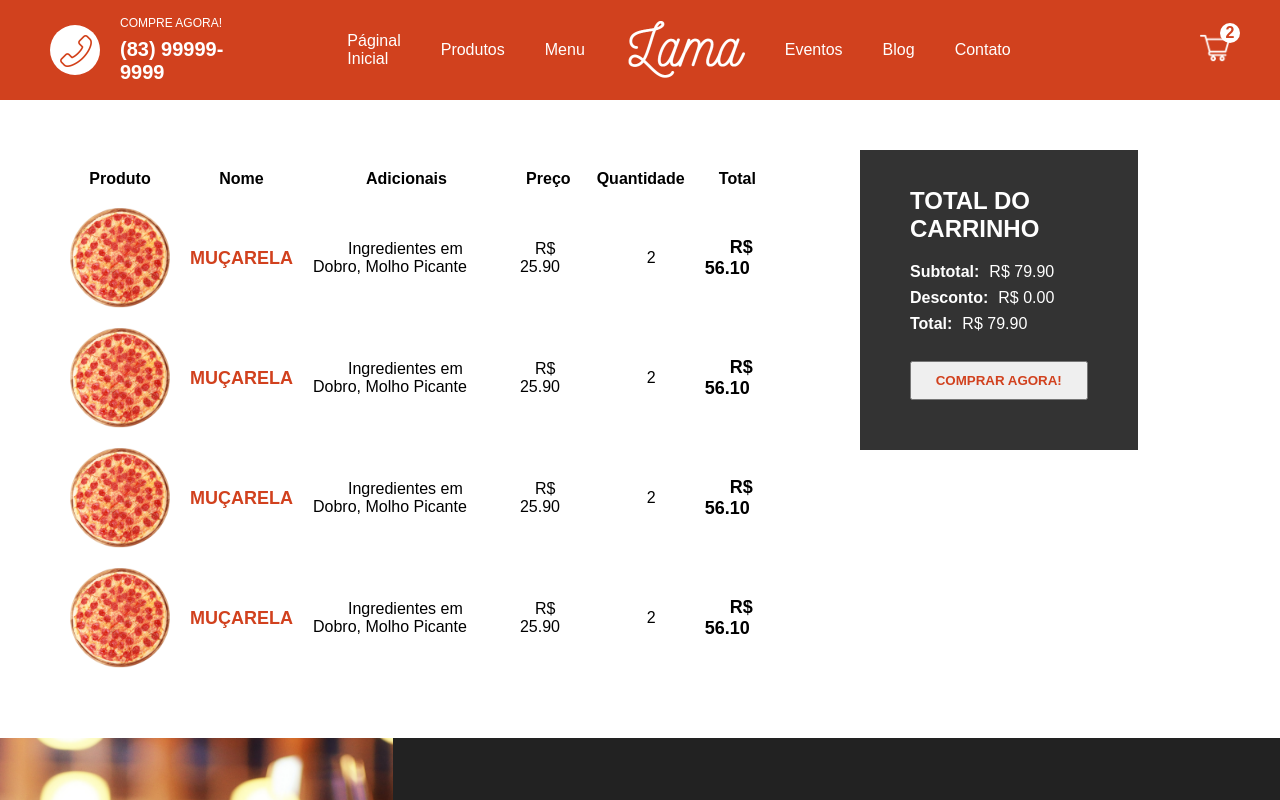
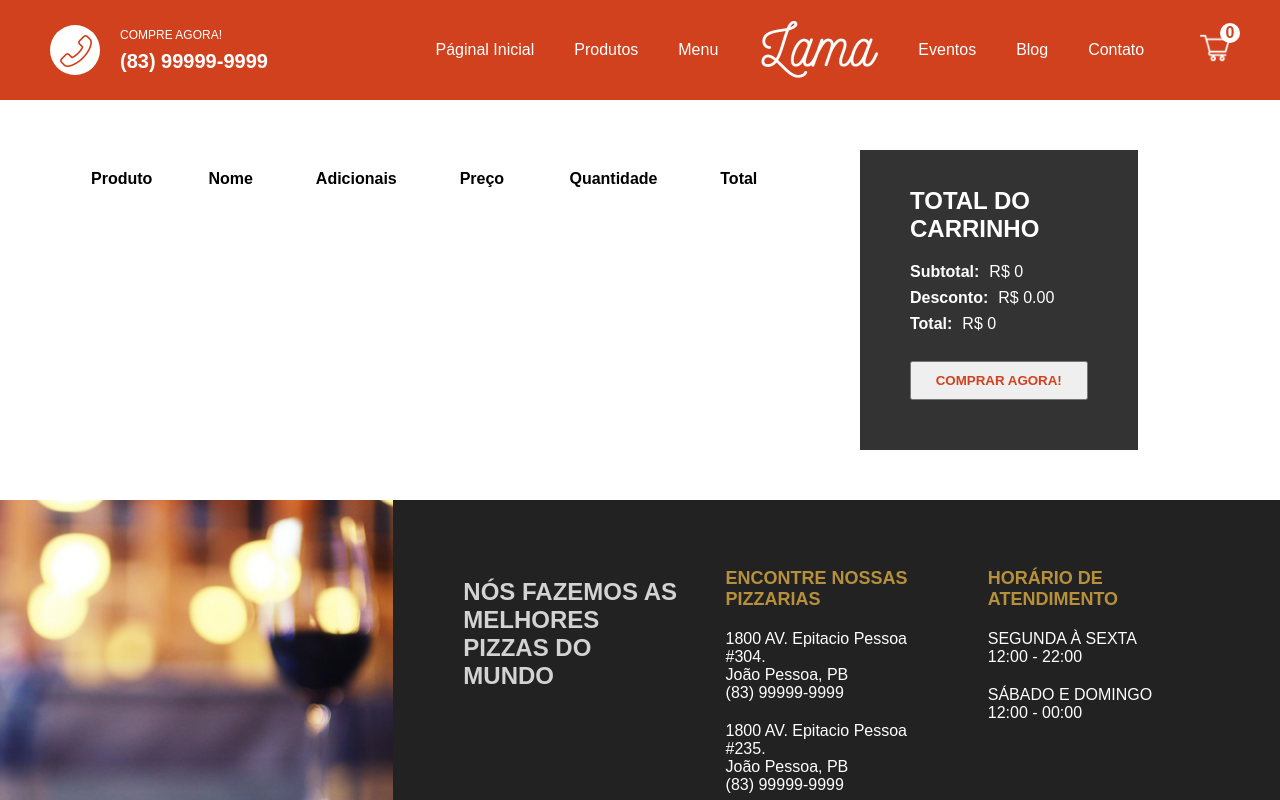
Before and after one commit to mateuspessoa/sistema-pizzaria-next, a Next.js app: page /cart in a window 1280 px wide. Shown: the top 800 px of the page. Built offline with nearby package versions, Linux system fonts and the light colour scheme.

Commit message:
Redux para formar o carrinho e o seu contador e ajustes de layout

```diff
--- a/components/Navbar.jsx
+++ b/components/Navbar.jsx
@@ -1,13 +1,21 @@
-
-import Image from "next/image"
-import styles from "../styles/Navbar.module.css"
+import Image from "next/image";
+import styles from "../styles/Navbar.module.css";
+import { useSelector } from "react-redux";
+import Link from "next/link";
 
 const Navbar = () => {
+  const quantity = useSelector((state) => state.cart.quatity);
+
   return (
     <div className={styles.container}>
       <div className={styles.item}>
         <div className={styles.callButton}>
-                <Image src="/img/telephone.png" alt="Telephone" width="32" height="32" />
+          <Image
+            src="/img/telephone.png"
+            alt="Telephone"
+            width="32"
+            height="32"
+          />
         </div>
         <div className={styles.texts}>
           <div className={styles.text}>COMPRE AGORA!</div>
@@ -17,7 +25,7 @@ const Navbar = () => {
 
       <div className={styles.item}>
         <ul className={styles.list}>
-                <li className={styles.listItem}>Páginal Inicial</li>
+          <Link href="/"><li className={styles.listItem}>Páginal Inicial</li></Link>
           <li className={styles.listItem}>Produtos</li>
           <li className={styles.listItem}>Menu</li>
           <Image src="/img/logo.png" alt="logo" width="160" height="69" />
@@ -27,14 +35,16 @@ const Navbar = () => {
         </ul>
       </div>
 
+      <Link href="/cart" passHref>
         <div className={styles.item}>
           <div className={styles.cart}>
             <Image src="/img/cart.png" alt="logo" width="30" height="30" />
-                <div className={styles.counter}>2</div>
+            <div className={styles.counter}>{quantity}</div>
           </div>
         </div>
+      </Link>
     </div>
-  )
-}
+  );
+};
 
-export default Navbar
+export default Navbar;
--- a/package.json
+++ b/package.json
@@ -9,6 +9,7 @@
     "lint": "next lint"
   },
   "dependencies": {
+    "@reduxjs/toolkit": "^1.9.1",
     "axios": "^1.2.1",
     "dotenv": "^16.0.3",
     "eslint": "8.29.0",
@@ -16,6 +17,8 @@
     "mongoose": "^6.8.0",
     "next": "13.0.6",
     "react": "18.2.0",
-    "react-dom": "18.2.0"
+    "react-dom": "18.2.0",
+    "react-redux": "^8.0.5",
+    "redux": "^4.2.0"
   }
 }
--- a/pages/_app.js
+++ b/pages/_app.js
@@ -1,12 +1,18 @@
 
 import Layout from "../components/Layout";
 import "../styles/globals.css";
+import store from "../redux/store"
+import { Provider } from "react-redux";
 
 function MyApp({ Component, pageProps }) {
   return (
-    <Layout>
-      <Component {...pageProps} />
-    </Layout>
+
+    <Provider store={store}>
+      <Layout>
+        <Component {...pageProps} />
+      </Layout>
+    </Provider>
+
   );
 }
 
--- a/pages/cart.jsx
+++ b/pages/cart.jsx
@@ -1,7 +1,12 @@
 import Image from "next/image"
 import styles from "../styles/Cart.module.css"
+import { useDispatch, useSelector } from "react-redux"
 
 const Cart = () => {
+
+    const dispatch = useDispatch();
+    const cart = useSelector(state => state.cart)
+
   return (
     <div className={styles.container}>
         <div className={styles.left}>
@@ -15,97 +20,34 @@ const Cart = () => {
                         <th>Quantidade</th>
                         <th>Total</th>
                     </tr>
-                    <tr className={styles.tr}>
+                    {cart.products.map(prodcut => (
+                        <tr className={styles.tr} key={prodcut._id}>
                             <td>
                                 <div className={styles.imgContainer}>
-                                <Image src="/img/pizza.png" layout="fill" objectFit="cover" alt="pizza" />
+                                    <Image className={styles.imgP} src={prodcut.img} layout="fill" objectFit="cover" alt="pizza" />
                                 </div>
                             </td>
                             <td className={styles.nameContainer}>
-                            <span className={styles.name}>MUÇARELA</span>
+                                <span className={styles.name}>{prodcut.title}</span>
                             </td>
                             <td>
-                            <span className={styles.extras}>Ingredientes em Dobro, Molho Picante</span>
+                                <span className={styles.extras}>
+                                    {prodcut.extras.map(extra => (
+                                        <span className={styles.extras} key={extra._id}>{extra.text}</span>
+                                    ))}
+                                </span>
                             </td>
                             <td>
-                            <span className={styles.price}>R$ 25.90</span>
+                                <span className={styles.price}>R$ {prodcut.price}</span>
                             </td>
                             <td>
-                            <span className={styles.quantity}>2</span>
+                                <span className={styles.quantity}>{prodcut.quatity}</span>
                             </td>
                             <td>
-                            <span className={styles.total}>R$ 56.10</span>
+                                <span className={styles.total}>R$ {prodcut.price * prodcut.quatity}</span>
                             </td>
                         </tr>
-
-                    <tr className={styles.tr}>
-                        <td>
-                            <div className={styles.imgContainer}>
-                                <Image src="/img/pizza.png" layout="fill" objectFit="cover" alt="pizza" />
-                            </div>
-                        </td>
-                        <td>
-                            <span className={styles.name}>MUÇARELA</span>
-                        </td>
-                        <td>
-                            <span className={styles.extras}>Ingredientes em Dobro, Molho Picante</span>
-                        </td>
-                        <td>
-                            <span className={styles.price}>R$ 25.90</span>
-                        </td>
-                        <td>
-                            <span className={styles.quantity}>2</span>
-                        </td>
-                        <td>
-                            <span className={styles.total}>R$ 56.10</span>
-                        </td>
-                    </tr>
-
-                    <tr className={styles.tr}>
-                        <td>
-                            <div className={styles.imgContainer}>
-                                <Image src="/img/pizza.png" layout="fill" objectFit="cover" alt="pizza" />
-                            </div>
-                        </td>
-                        <td className={styles.nameContainer}>
-                            <span className={styles.name}>MUÇARELA</span>
-                        </td>
-                        <td>
-                            <span className={styles.extras}>Ingredientes em Dobro, Molho Picante</span>
-                        </td>
-                        <td>
-                            <span className={styles.price}>R$ 25.90</span>
-                        </td>
-                        <td>
-                            <span className={styles.quantity}>2</span>
-                        </td>
-                        <td>
-                            <span className={styles.total}>R$ 56.10</span>
-                        </td>
-                    </tr>
-
-                    <tr className={styles.tr}>
-                        <td>
-                            <div className={styles.imgContainer}>
-                                <Image src="/img/pizza.png" layout="fill" objectFit="cover" alt="pizza" />
-                            </div>
-                        </td>
-                        <td>
-                            <span className={styles.name}>MUÇARELA</span>
-                        </td>
-                        <td>
-                            <span className={styles.extras}>Ingredientes em Dobro, Molho Picante</span>
-                        </td>
-                        <td>
-                            <span className={styles.price}>R$ 25.90</span>
-                        </td>
-                        <td>
-                            <span className={styles.quantity}>2</span>
-                        </td>
-                        <td>
-                            <span className={styles.total}>R$ 56.10</span>
-                        </td>
-                    </tr>
+                    ))}
                 </tbody>
             </table>
         </div>
@@ -115,13 +57,13 @@ const Cart = () => {
             <div className={styles.wrapper}>
                 <h2 className={styles.title}>TOTAL DO CARRINHO</h2>
                 <div className={styles.totalText}>
-                    <b className={styles.totalTextTitle}>Subtotal:</b>R$ 79.90
+                    <b className={styles.totalTextTitle}>Subtotal:</b>R$ {cart.total}
                 </div>
                 <div className={styles.totalText}>
                     <b className={styles.totalTextTitle}>Desconto:</b>R$ 0.00
                 </div>
                 <div className={styles.totalText}>
-                    <b className={styles.totalTextTitle}>Total:</b>R$ 79.90
+                    <b className={styles.totalTextTitle}>Total:</b>R$ {cart.total}
                 </div>
                 <button className={styles.button}>COMPRAR AGORA!</button>
             </div>
--- /dev/null
+++ b/redux/cartSlice.js
@@ -0,0 +1,23 @@
+import { createSlice } from "@reduxjs/toolkit";
+
+const cartSlice = createSlice({
+  name: "cart",
+  initialState: {
+    products: [],
+    quatity: 0,
+    total: 0,
+  },
+  reducers: {
+    addProduct: (state, action) => {
+      state.products.push(action.payload);
+      state.quatity += 1;
+      state.total += action.payload.price * action.payload.quatity;
+    },
+    reset: (state) => {
+      state = initialState;
+    },
+  },
+});
+
+export const {addProduct, reset} = cartSlice.actions;
+export default cartSlice.reducer;
--- /dev/null
+++ b/redux/store.js
@@ -0,0 +1,8 @@
+import { configureStore } from "@reduxjs/toolkit";
+import cartReducer from "./cartSlice";
+
+export default configureStore({
+  reducer: {
+    cart: cartReducer,
+  },
+});
--- a/styles/Cart.module.css
+++ b/styles/Cart.module.css
@@ -13,9 +13,13 @@
 }
 
 .imgContainer {
-    width: 100px;
+    width: 160px;
     height: 100px;
     position: relative;
+}
+
+.imgP {
+  padding-left: 60px;
 }
 
 .table {
@@ -27,6 +31,7 @@
     font-weight: bold;
     color: #d1411e;
     font-size: 18px;
+    padding-left: 20px;
 }
 
 .total {
@@ -47,7 +52,10 @@
 }
 
 .extras {
-    padding-left: 35px;
+  display: flex;
+  flex-direction: column;
+  align-items: center;
+    padding-left: px;
 }
 
 .price {
--- a/styles/Navbar.module.css
+++ b/styles/Navbar.module.css
@@ -18,6 +18,11 @@
 
   .item ul {
     margin-left: 78px;
+  }
+
+  .item a {
+    text-decoration: none;
+    color: white;
   }
 
   .item:nth-child(2) {
```
Also changed, not shown: pages/product/[id].jsx (+30 -16 lines), 1 other file (tests, documents, lock files or other folders). Lines whose indentation alone changed are shown as unchanged.
